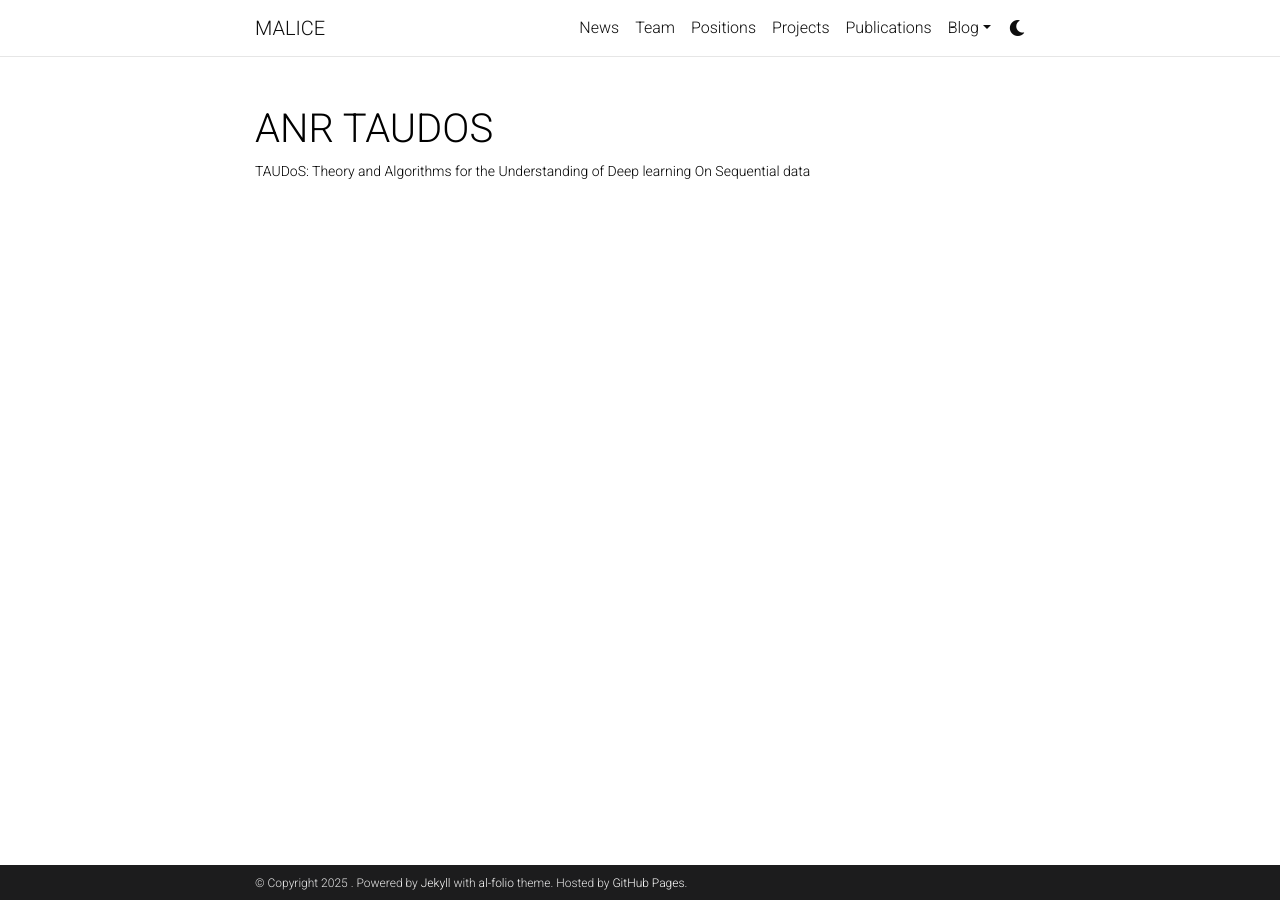
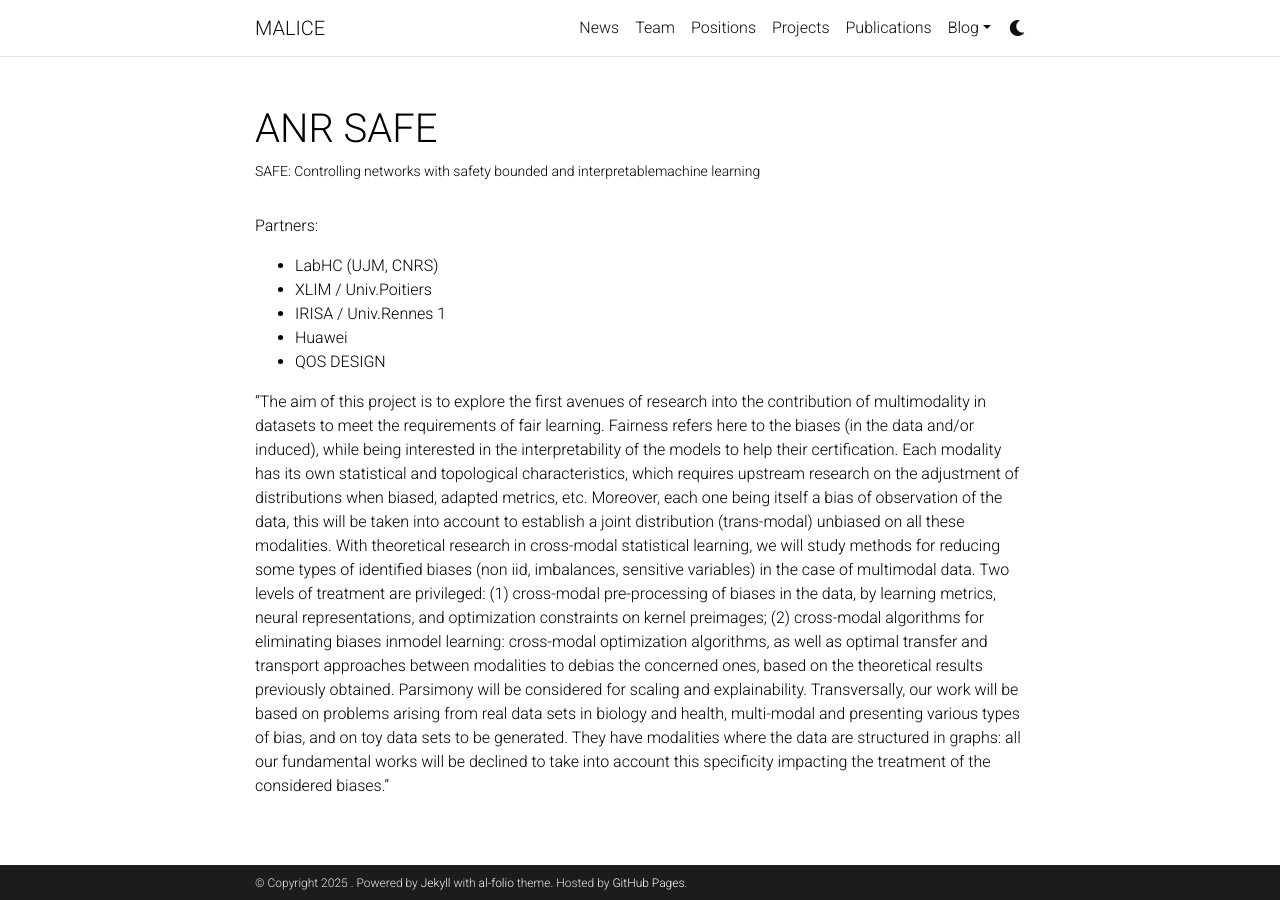
Before and after one commit to labhc-malice/labhc-malice.github.io, a Jekyll site: the page built from _projects/SAFE.md, in a window 1280 px wide. Built offline with Jekyll 4.4.1, drawn with Linux system fonts in a browser that asks for light colours; comment, search, counter and statistics services are not loaded; a style sheet for code colours, icons or effects is not loaded.

Commit message:
Update SAFE.md

```diff
--- a/_projects/SAFE.md
+++ b/_projects/SAFE.md
@@ -1,9 +1,34 @@
 ---
 layout: page
-title: ANR TAUDOS
-description: "TAUDoS: Theory and Algorithms for the Understanding of Deep learning On Sequential data"
+title: ANR SAFE
+description: "SAFE: Controlling networks with safety bounded and interpretablemachine learning"
 img: assets/img/project/logo-defaut-malice6.jpg
-redirect: https://remieyraud.github.io/TAUDoS/
 importance: 1
 category: ongoing
 ---
+
+Partners:
+
+- LabHC (UJM, CNRS)
+- XLIM / Univ.Poitiers
+- IRISA / Univ.Rennes 1
+- Huawei
+- QOS DESIGN
+
+"The aim of this project is to explore the first avenues of research into the contribution of multimodality
+in datasets to meet the requirements of fair learning. Fairness refers here to the biases (in the data and/or
+induced), while being interested in the interpretability of the models to help their certification. Each
+modality has its own statistical and topological characteristics, which requires upstream research on the
+adjustment of distributions when biased, adapted metrics, etc. Moreover, each one being itself a bias
+of observation of the data, this will be taken into account to establish a joint distribution (trans-modal)
+unbiased on all these modalities. With theoretical research in cross-modal statistical learning, we will
+study methods for reducing some types of identified biases (non iid, imbalances, sensitive variables) in
+the case of multimodal data. Two levels of treatment are privileged: (1) cross-modal pre-processing of
+biases in the data, by learning metrics, neural representations, and optimization constraints on kernel preimages;
+(2) cross-modal algorithms for eliminating biases inmodel learning: cross-modal optimization
+algorithms, as well as optimal transfer and transport approaches between modalities to debias the
+concerned ones, based on the theoretical results previously obtained. Parsimony will be considered
+for scaling and explainability. Transversally, our work will be based on problems arising from real data
+sets in biology and health, multi-modal and presenting various types of bias, and on toy data sets to be
+generated. They have modalities where the data are structured in graphs: all our fundamental works will
+be declined to take into account this specificity impacting the treatment of the considered biases."
```
